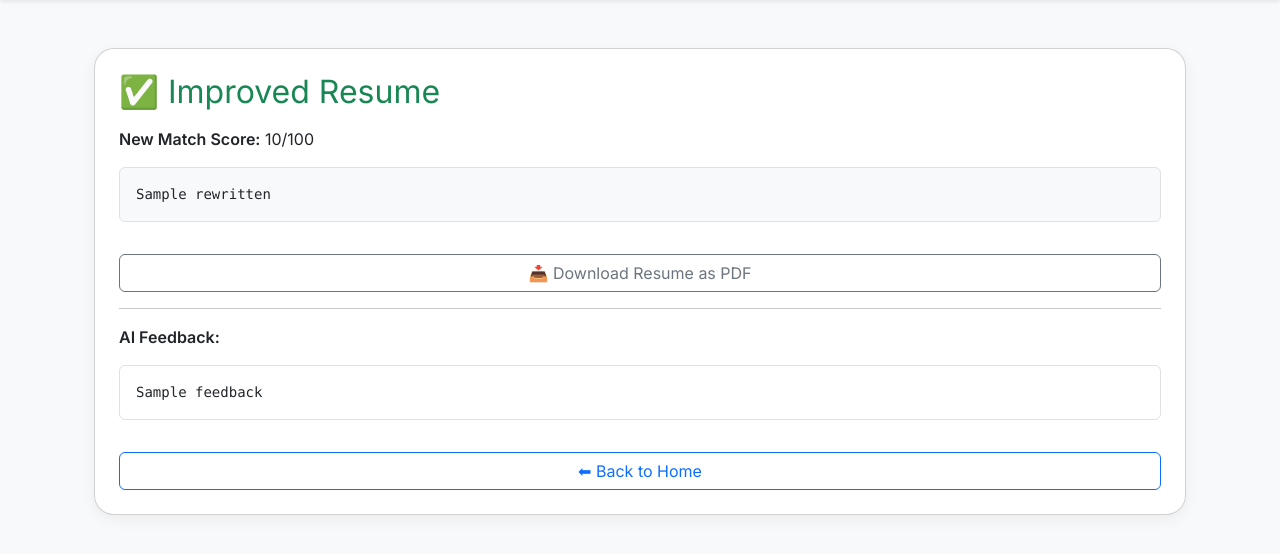
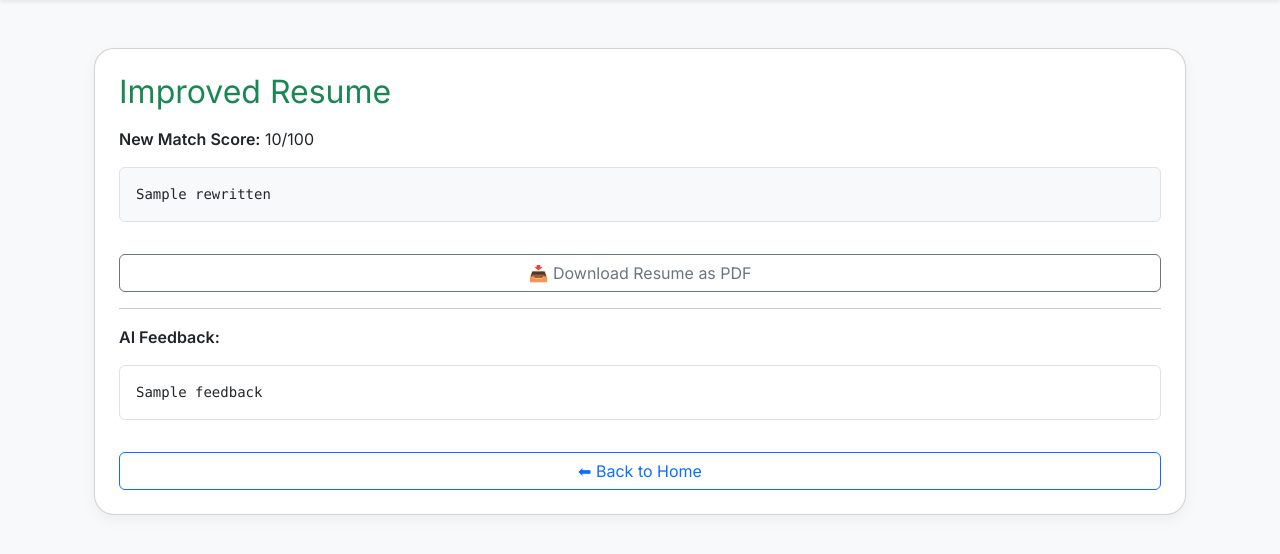
Before and after one commit to Enochteo/resume-analyzer, a Flask app: template templates/rewrite_result.html in a window 1280 px wide. Shown: the part 58-612 px from the top of the page. Run offline with Flask 3, Linux system fonts and the light colour scheme; the template is opened without the code that fills it: most values are stand-ins (such as "Sample title", 1, 10 or a date in 2020); some libraries are stand-ins or nearby versions.

Commit message:
Update rewrite_result.html

```diff
--- a/templates/rewrite_result.html
+++ b/templates/rewrite_result.html
@@ -4,7 +4,7 @@
 {% block content %}
 <div class="container mt-5">
   <div class="card p-4">
-    <h2 class="mb-3 text-success">✅ Improved Resume</h2>
+    <h2 class="mb-3 text-success">Improved Resume</h2>
     <p><strong>New Match Score:</strong> {{ score }}/100</p>
     <pre class="bg-light p-3 rounded border">{{ rewritten }}</pre>
 
```
